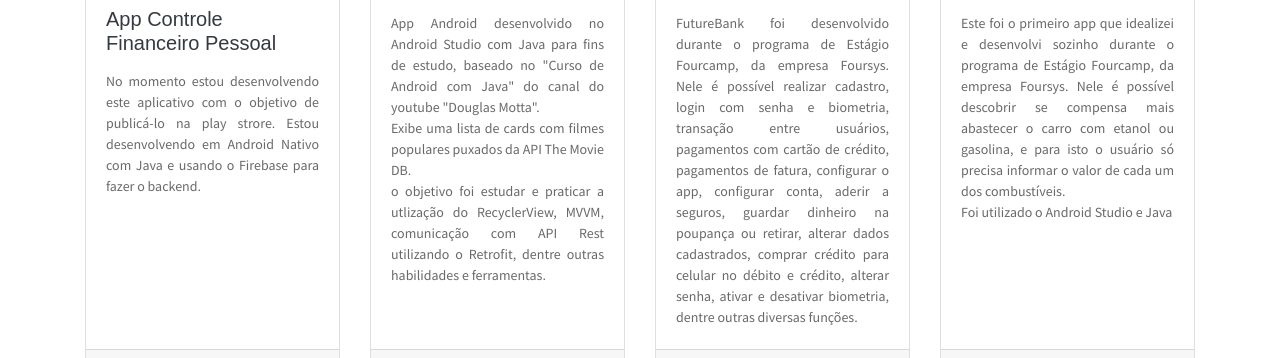
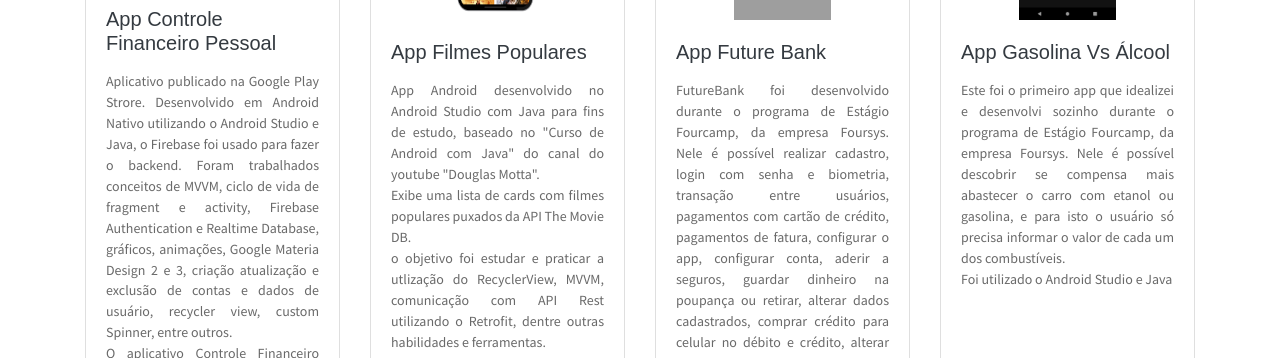
Before and after one commit to flaviofonsecadev/CV, a website: page index.html in a window 1280 px wide. Shown: the part 4774-5132 px from the top of the page. Drawn offline with nearby package versions, Linux system fonts and the light colour scheme; grey boxes are pictures that could not be loaded.

Commit message:
Update index.html

```diff
--- a/index.html
+++ b/index.html
@@ -556,16 +556,21 @@
                         <div class="card-body">
                             <h5 class="mb-3 card-title text-dark">App Controle Financeiro Pessoal</h5>
                             <p class="card-text text-justify">
-                                No momento estou desenvolvendo este aplicativo com o objetivo de
-                                publicá-lo na play strore. Estou desenvolvendo em Android
-                                Nativo com Java e usando o Firebase para fazer o backend.</p>
+                                Aplicativo publicado na Google Play Strore. Desenvolvido em Android
+                                Nativo utilizando o Android Studio e Java, o Firebase foi usado para fazer o backend.
+                                Foram trabalhados conceitos de MVVM, ciclo de vida de fragment e activity, Firebase Authentication e Realtime Database,
+                                gráficos, animações, Google Materia Design 2 e 3, criação atualização e exclusão de contas e dados de usuário,
+                                recycler view, custom Spinner, entre outros.
+                                <br>
+                                O aplicativo Controle Financeiro Pessoal é uma ferramenta completa para auxiliar no gerenciamento de finanças pessoais.
+                                Com ele, é possível realizar o acompanhamento de gastos e receitas, geração de gráficos e previsões de orçamento, além de diversas outras funcionalidades.
+                            </p>
+                            <br>
+                            <br>
                         </div>
                         <div class="card-footer">
-                            <a href="https://drive.google.com/file/d/1mRvN2iIXlE_p6ItN-NAIX7Sic8oAVRr3/view?usp=share_link"
-                                class="read-more" target="_blank">Baixar Demo <i class="ti-angle-double-right"></i></a>
-                            <br>
-                            <a href="https://github.com/flaviofonsecadev/app-controle-financeiro-pessoal-familiar"
-                                class="read-more" target="_blank">Repositório <i class="ti-angle-double-right"></i></a>
+                            <a href="https://play.google.com/store/apps/details?id=com.flaviofonsecadev.controlefinanceiropessoalfamiliar"
+                                class="read-more" target="_blank">Ver App na Playstore <i class="ti-angle-double-right"></i></a>
                         </div>
                     </div>
                 </div>
```
